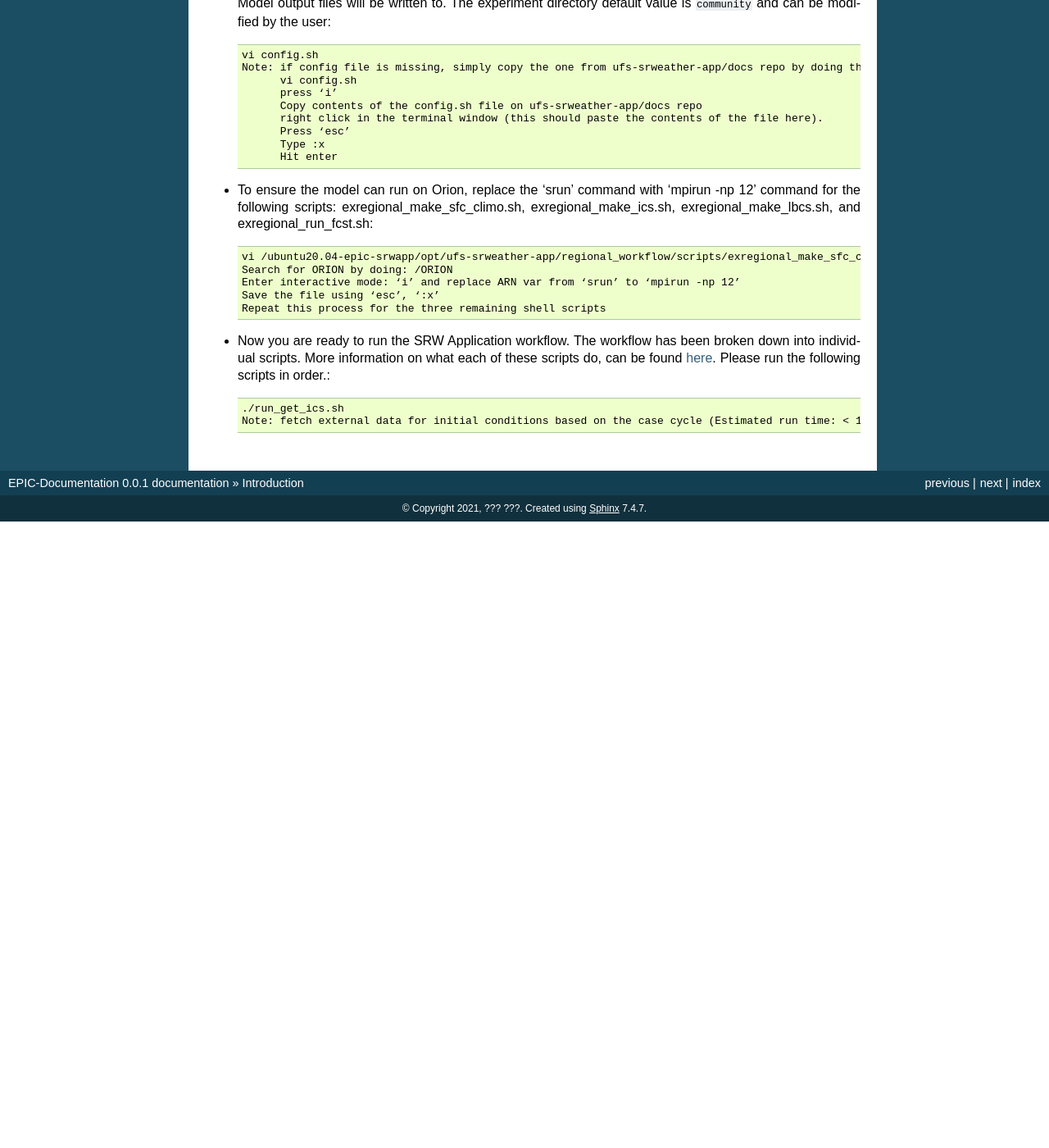
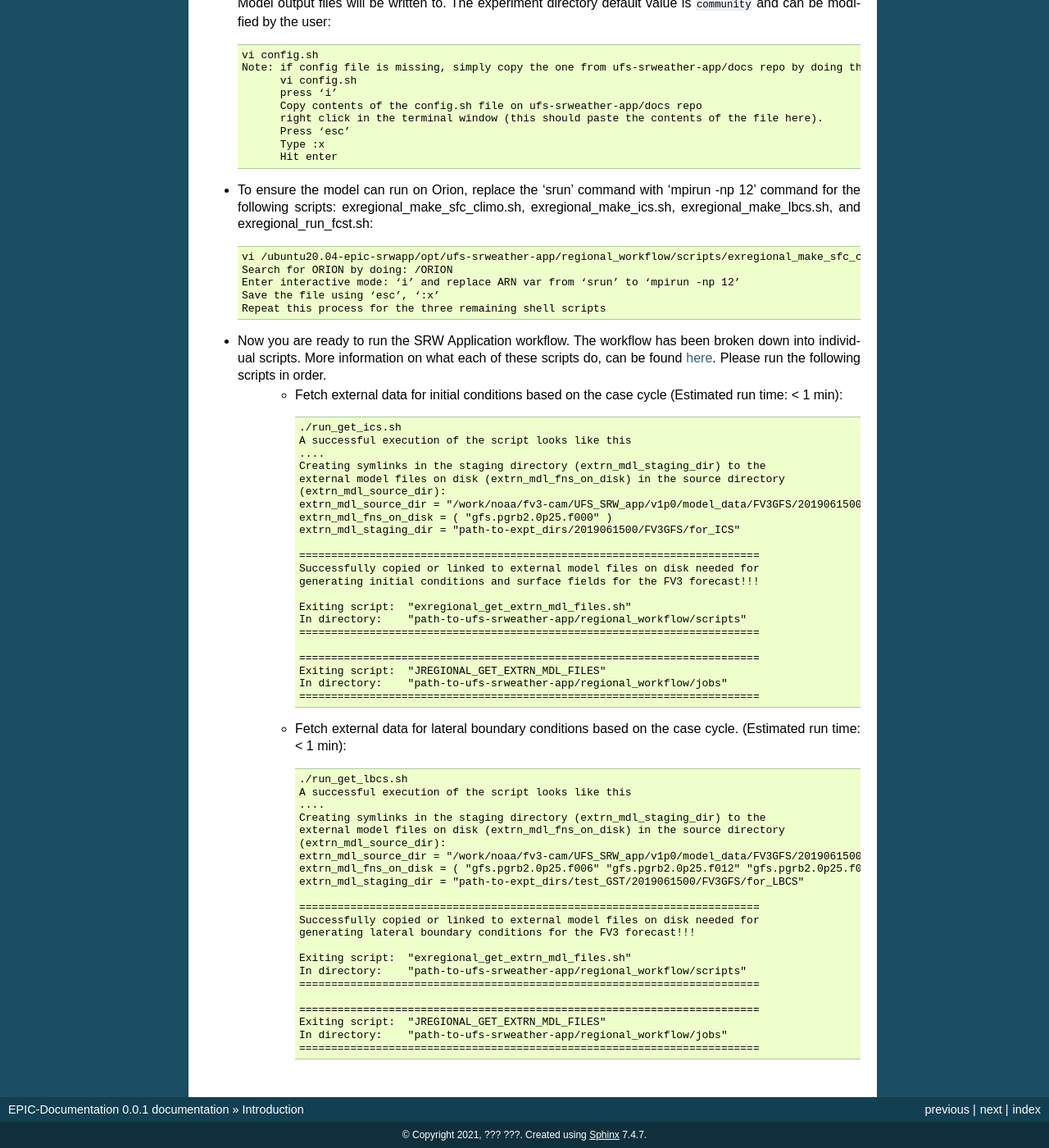
Before and after one commit to jkbk2004/mrw-docs, a Sphinx documentation site: the page built from docs/source/srwflow.rst, in a window 1280 px wide and 1400 px high, scrolled down 4012 px. Shown: the whole window at 82% size. Built offline with Sphinx 7.4.7, drawn with Linux system fonts in a browser that asks for light colours; before the commit the page ends 4648 px from its top, so only the background shows below that; some of the changed text lies outside the part shown.

Commit message:
updated srw

```diff
--- a/docs/source/srwflow.rst
+++ b/docs/source/srwflow.rst
@@ -171,7 +169,53 @@ Preparing and Running the Workflow
      Save the file using ‘esc’, ‘:x’
      Repeat this process for the three remaining shell scripts
 
-* Now you are ready to run the SRW Application workflow. The workflow has been broken down into individual scripts. More information on what each of these scripts do, can be found `here <https://ufs-srweather-app.readthedocs.io/en/ufs-v1.0.1/SRWAppOverview.html#description-of-workflow-tasks>`__. Please run the following scripts in order.::
+* Now you are ready to run the SRW Application workflow. The workflow has been broken down into individual scripts. More information on what each of these scripts do, can be found `here <https://ufs-srweather-app.readthedocs.io/en/ufs-v1.0.1/SRWAppOverview.html#description-of-workflow-tasks>`__. Please run the following scripts in order.
+    * Fetch external data for initial conditions based on the case cycle (Estimated run time: < 1 min)::
 
-     ./run_get_ics.sh
-     Note: fetch external data for initial conditions based on the case cycle (Estimated run time: < 1 min). A successful execution of the script looks like this:
+	./run_get_ics.sh
+	A successful execution of the script looks like this
+	....
+        Creating symlinks in the staging directory (extrn_mdl_staging_dir) to the
+        external model files on disk (extrn_mdl_fns_on_disk) in the source directory
+        (extrn_mdl_source_dir):
+        extrn_mdl_source_dir = "/work/noaa/fv3-cam/UFS_SRW_app/v1p0/model_data/FV3GFS/2019061500"
+        extrn_mdl_fns_on_disk = ( "gfs.pgrb2.0p25.f000" )
+        extrn_mdl_staging_dir = "path-to-expt_dirs/2019061500/FV3GFS/for_ICS"
+
+        ========================================================================
+        Successfully copied or linked to external model files on disk needed for
+        generating initial conditions and surface fields for the FV3 forecast!!!
+
+        Exiting script:  "exregional_get_extrn_mdl_files.sh"
+        In directory:    "path-to-ufs-srweather-app/regional_workflow/scripts"
+        ========================================================================
+
+        ========================================================================
+        Exiting script:  "JREGIONAL_GET_EXTRN_MDL_FILES"
+        In directory:    "path-to-ufs-srweather-app/regional_workflow/jobs"
+        ========================================================================
+
+    * Fetch external data for lateral boundary conditions based on the case cycle. (Estimated run time: < 1 min)::
+
+	./run_get_lbcs.sh
+	A successful execution of the script looks like this
+	....
+	Creating symlinks in the staging directory (extrn_mdl_staging_dir) to the
+	external model files on disk (extrn_mdl_fns_on_disk) in the source directory
+	(extrn_mdl_source_dir):
+	extrn_mdl_source_dir = "/work/noaa/fv3-cam/UFS_SRW_app/v1p0/model_data/FV3GFS/2019061500"
+	extrn_mdl_fns_on_disk = ( "gfs.pgrb2.0p25.f006" "gfs.pgrb2.0p25.f012" "gfs.pgrb2.0p25.f018" "gfs.pgrb2.0p25.f024" "gfs.pgrb2.0p25.f030" "gfs.pgrb2.0p25.f036" "gfs.pgrb2.0p25.f042" "gfs.pgrb2.0p25.f048" )
+	extrn_mdl_staging_dir = "path-to-expt_dirs/test_GST/2019061500/FV3GFS/for_LBCS"
+
+	========================================================================
+	Successfully copied or linked to external model files on disk needed for
+	generating lateral boundary conditions for the FV3 forecast!!!
+
+	Exiting script:  "exregional_get_extrn_mdl_files.sh"
+	In directory:    "path-to-ufs-srweather-app/regional_workflow/scripts"
+	========================================================================
+
+	========================================================================
+	Exiting script:  "JREGIONAL_GET_EXTRN_MDL_FILES"
+	In directory:    "path-to-ufs-srweather-app/regional_workflow/jobs"
+	========================================================================
```
Also changed, not shown: other parts of docs/source/srwflow.rst (+0 -2 lines), 5 other files.
